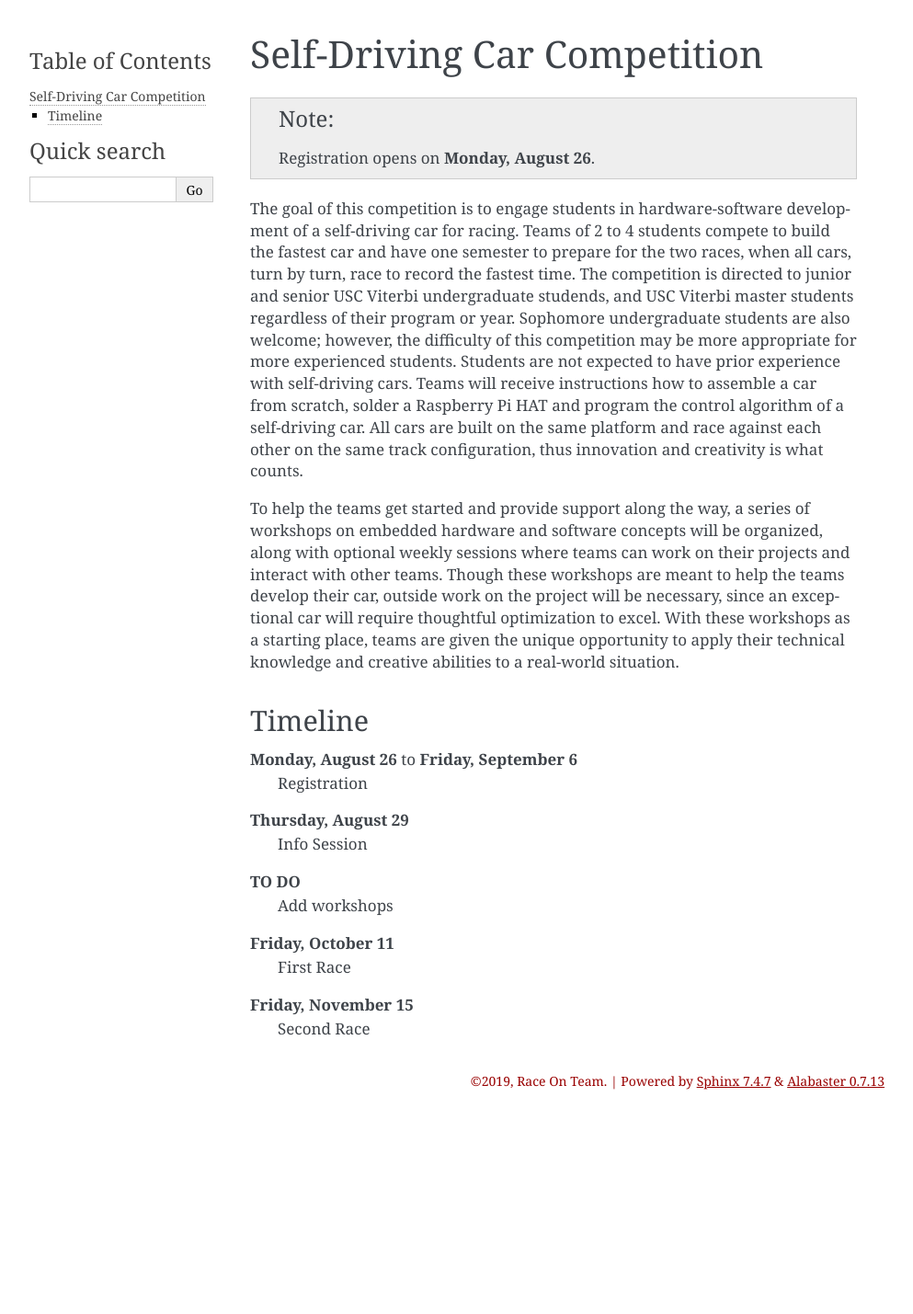
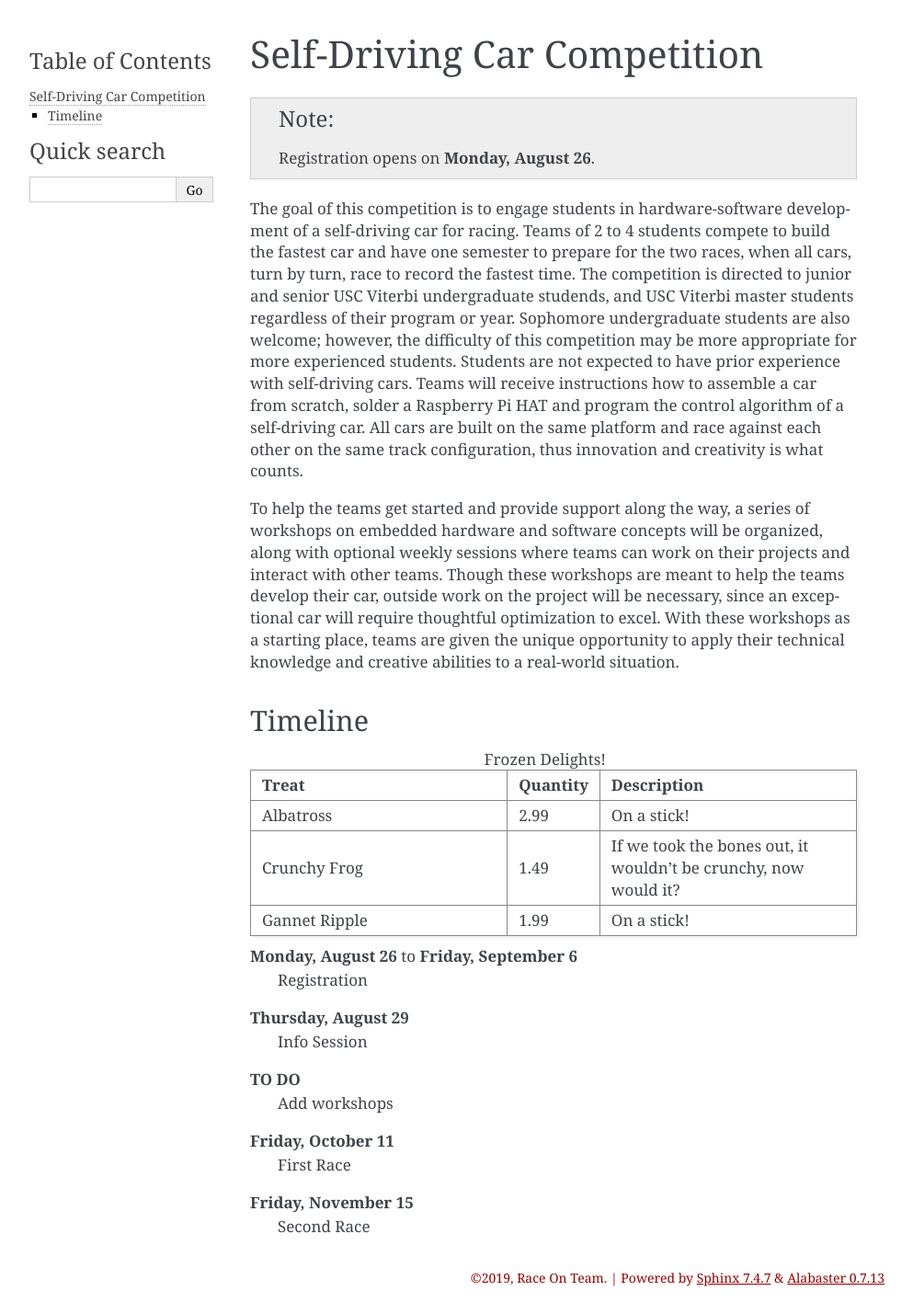
Before and after one commit to annaszy/website, a Sphinx documentation site: the page built from source/index.rst, in a window 1280 px wide. Shown: the whole page at 92% size, without its empty margins (148-1141 px from the left). Built offline with Sphinx 7.4.7, drawn with Linux system fonts in a browser that asks for light colours; before the commit the page ends 1215 px from its top, so only the background shows below that.

Commit message:
Test table syntax

```diff
--- a/source/index.rst
+++ b/source/index.rst
@@ -9,6 +9,26 @@ To help the teams get started and provide support along the way, a series of wor
 
 Timeline
 ----
+
+.. list-table:: Frozen Delights!
+   :widths: 30 10 30
+   :header-rows: 1
+   :align: center
+
+   * - Treat
+     - Quantity
+     - Description
+   * - Albatross
+     - 2.99
+     - On a stick!
+   * - Crunchy Frog
+     - 1.49
+     - If we took the bones out, it wouldn't be
+       crunchy, now would it?
+   * - Gannet Ripple
+     - 1.99
+     - On a stick!
+
 
 **Monday, August 26** to **Friday, September 6**
     Registration
```
